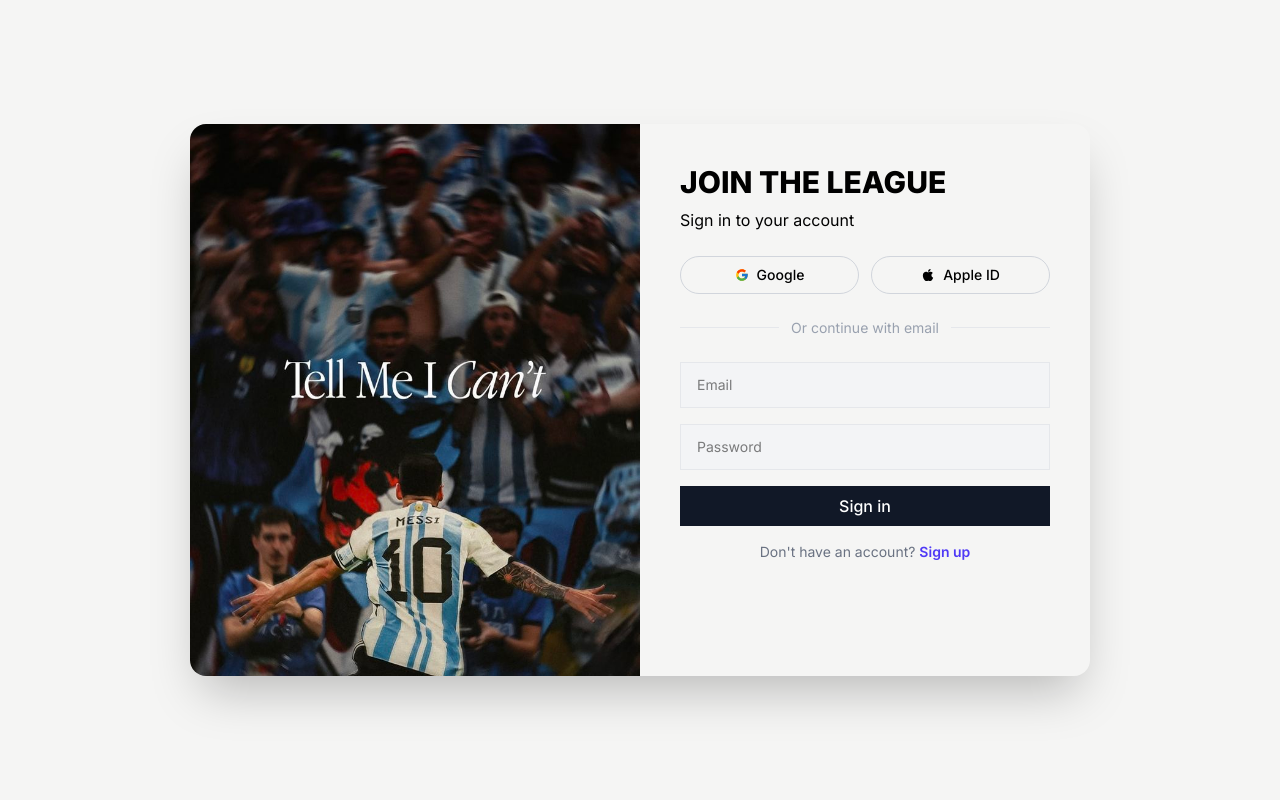
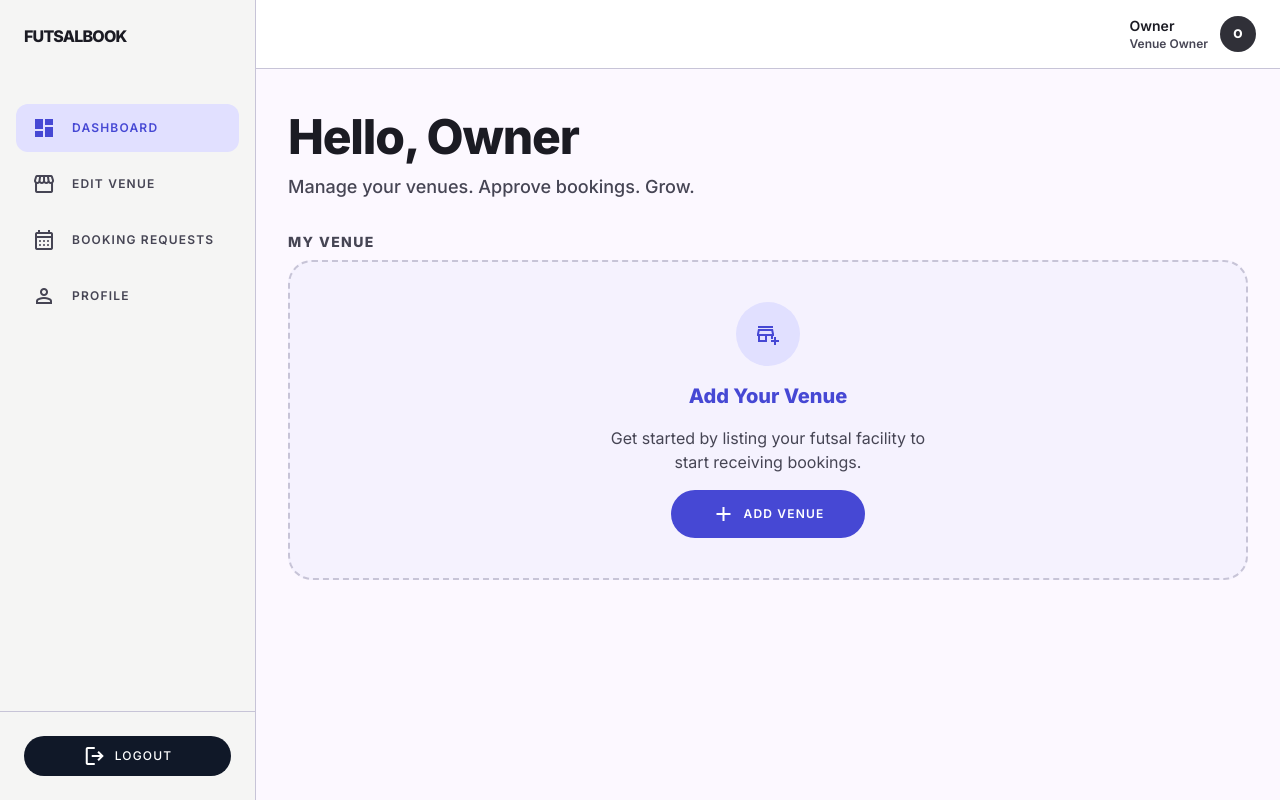
Before and after one commit to gajmerK11/futsal-booking-system, a React (Vite) app in the folder frontend/: page /owner in a window 1280 px wide. Before the commit this address led to /login. Built offline with nearby package versions, Linux system fonts and the light colour scheme.

Commit message:
auto-login after register going on

```diff
--- a/frontend/src/App.jsx
+++ b/frontend/src/App.jsx
@@ -3,6 +3,8 @@ import Login from "./components/Login";
 import Register from "./components/Register";
 import Dashboard from "./components/Dashboard";
 import OwnerDashboard from "./components/OwnerDashboard";
+import AddVenue from "./components/AddVenue";
+import DashboardLayout from "./components/layout/DashboardLayout";
 
 function App() {
   return (
@@ -10,7 +12,10 @@ function App() {
       <Route path="/login" element={<Login />} />
       <Route path="/register" element={<Register />} />
       <Route path="/dashboard" element={<Dashboard />} />
-      <Route path="/owner/dashboard" element={<OwnerDashboard />} />
+      <Route path="/owner" element={<DashboardLayout />}>
+        <Route index element={<OwnerDashboard />} />
+        <Route path="add-venue" element={<AddVenue />} />
+      </Route>
 
       {/* This means "anything else" — redirect to '/login'. So visiting / or any unknown URL goes to login automatically.*/}
       <Route path="*" element={<Navigate to="/login" />} />
--- /dev/null
+++ b/frontend/src/components/AddVenue.jsx
@@ -0,0 +1,4 @@
+function AddVenue() {
+  return <h1>This is Add Venue form page</h1>;
+}
+export default AddVenue;
--- a/frontend/src/components/Login.jsx
+++ b/frontend/src/components/Login.jsx
@@ -12,8 +12,8 @@ function Login() {
   const [loginMessage, setLoginMessage] = useState("");
 
   // Declaring context variable
-  // It gets 'setAccessToken' and 'setRole' from auth context to store token and role after Login
-  const { setAccessToken, setRole } = useContext(AuthContext);
+  // It gets 'setAccessToken','setRole' and 'setUsername' from auth context to store token, role and username after Login
+  const { setAccessToken, setRole, setUsername } = useContext(AuthContext);
 
   const navigate = useNavigate();
 
@@ -36,9 +36,12 @@ function Login() {
       setAccessToken(data.accessToken);
       // stores role in react's context variable
       setRole(data.role);
+      // stores username in react's context variable
+      setUsername(data.username);
+
       setLoginMessage(data.message);
       // 'useNavigate' allows you to pass data along with navigation using a second argument called 'state'
-      navigate(data.role === "user" ? "/dashboard" : "/owner/dashboard", {
+      navigate(data.role === "user" ? "/dashboard" : "/owner", {
         state: {
           username: data.username,
           from: "login",
--- a/frontend/src/components/OwnerDashboard.jsx
+++ b/frontend/src/components/OwnerDashboard.jsx
@@ -1,12 +1,17 @@
-import DashboardLayout from "./layout/DashboardLayout";
-import { useLocation } from "react-router-dom";
+import { useContext } from "react";
+import { useNavigate } from "react-router-dom";
+import { AuthContext } from "../context/AuthContext";
+
 function OwnerDashboard() {
-  const location = useLocation();
-  const { username, from } = location.state;
-  const message =
-    from === "login" ? `Hello, ${username}` : `Welcome onboard ${username}`;
+  const { username } = useContext(AuthContext);
+
+  const message = "login"
+    ? `Hello, ${username}`
+    : `Welcome onboard ${username}`;
+
+  const navigate = useNavigate();
+
   return (
-    <DashboardLayout>
     <main className="p-8">
       {/* Welcome message section */}
       <section>
@@ -22,7 +27,7 @@ function OwnerDashboard() {
         <h2 className="text-sm font-extrabold text-on-surface-variant mb-2 tracking-widest">
           MY VENUE
         </h2>
-          <div className="flex flex-col border-2 rounded-3xl border-dashed border-outline-variant items-center p-10 bg-surface-container-low gap-4 min-h-[300px] justify-center">
+        <div className="flex flex-col border-2 rounded-3xl border-dashed border-outline-variant items-center p-10 bg-surface-container-low gap-4 min-h-[300px] justify-center hover:border-indigo-400">
           <div className="w-16 h-16 rounded-full bg-primary-fixed flex items-center justify-center">
             <span className="material-symbols-outlined text-primary text-3xl">
               add_business
@@ -33,14 +38,16 @@ function OwnerDashboard() {
             Get started by listing your futsal facility to start receiving
             bookings.
           </p>
-            <button className="bg-primary text-white px-10 py-3 rounded-full text-xs font-semibold tracking-widest hover:bg-primary-container flex items-center gap-2 cursor-pointer">
+          <button
+            className="bg-primary text-white px-10 py-3 rounded-full text-xs font-semibold tracking-widest hover:bg-primary-container flex items-center gap-2 cursor-pointer"
+            onClick={() => navigate("/owner/add-venue")}
+          >
             <span className="material-symbols-outlined text-sm">add</span>ADD
             VENUE
           </button>
         </div>
       </section>
     </main>
-    </DashboardLayout>
   );
 }
 export default OwnerDashboard;
--- a/frontend/src/components/layout/DashboardHeader.jsx
+++ b/frontend/src/components/layout/DashboardHeader.jsx
@@ -1,12 +1,8 @@
 import { useContext } from "react";
-import { useLocation } from "react-router-dom";
 import { AuthContext } from "../../context/AuthContext";
 
 function DashboardHeader() {
-  const { role } = useContext(AuthContext);
-  const location = useLocation();
-  // Incase you're wondering where this 'username' comes from, (reminder: location object doesn't have username by default. we have put it here ourself.) it comes from 'state' data we have passed into 'navigate' in Login.jsx
-  const { username } = location.state;
+  const { role, username } = useContext(AuthContext);
 
   // Splitting for profile picture
   const splittedWords = username.split(" ");
--- a/frontend/src/components/layout/DashboardLayout.jsx
+++ b/frontend/src/components/layout/DashboardLayout.jsx
@@ -1,7 +1,8 @@
 import DashboardHeader from "./DashboardHeader";
 import Sidebar from "./Sidebar";
+import { Outlet } from "react-router-dom";
 
-function DashboardLayout({ children }) {
+function DashboardLayout() {
   return (
     // Wrapper
     <div>
@@ -9,7 +10,7 @@ function DashboardLayout({ children }) {
       {/* Right side of sidebar */}
       <div className="pl-64 bg-surface min-h-screen">
         <DashboardHeader />
-        {children}
+        <Outlet />
       </div>
     </div>
   );
--- a/frontend/src/components/layout/Sidebar.jsx
+++ b/frontend/src/components/layout/Sidebar.jsx
@@ -28,7 +28,7 @@ function Sidebar() {
   const ownerNav = [
     {
       label: "Dashboard",
-      href: "/owner/dashboard",
+      href: "/owner",
       icon: "dashboard",
     },
     {
--- a/frontend/src/context/AuthContext.jsx
+++ b/frontend/src/context/AuthContext.jsx
@@ -8,7 +8,11 @@ const AuthContext = createContext();
 function AuthProvider({ children }) {
   const [accessToken, setAccessToken] = useState("");
   const [role, setRole] = useState("");
+
+  // This is used here to navigate user to login page when logged out, not for 'CONTEXT' purpose
   const navigate = useNavigate();
+
+  const [username, setUsername] = useState("Owner");
 
   // Logout function
   async function logout() {
@@ -26,7 +30,15 @@ function AuthProvider({ children }) {
 
   return (
     <AuthContext.Provider
-      value={{ accessToken, setAccessToken, role, setRole, logout }}
+      value={{
+        accessToken,
+        setAccessToken,
+        role,
+        setRole,
+        logout,
+        username,
+        setUsername,
+      }}
     >
       {children}
     </AuthContext.Provider>
```
Also changed, not shown: 1 other file (tests, documents, lock files or other folders). Lines whose indentation alone changed are shown as unchanged.
